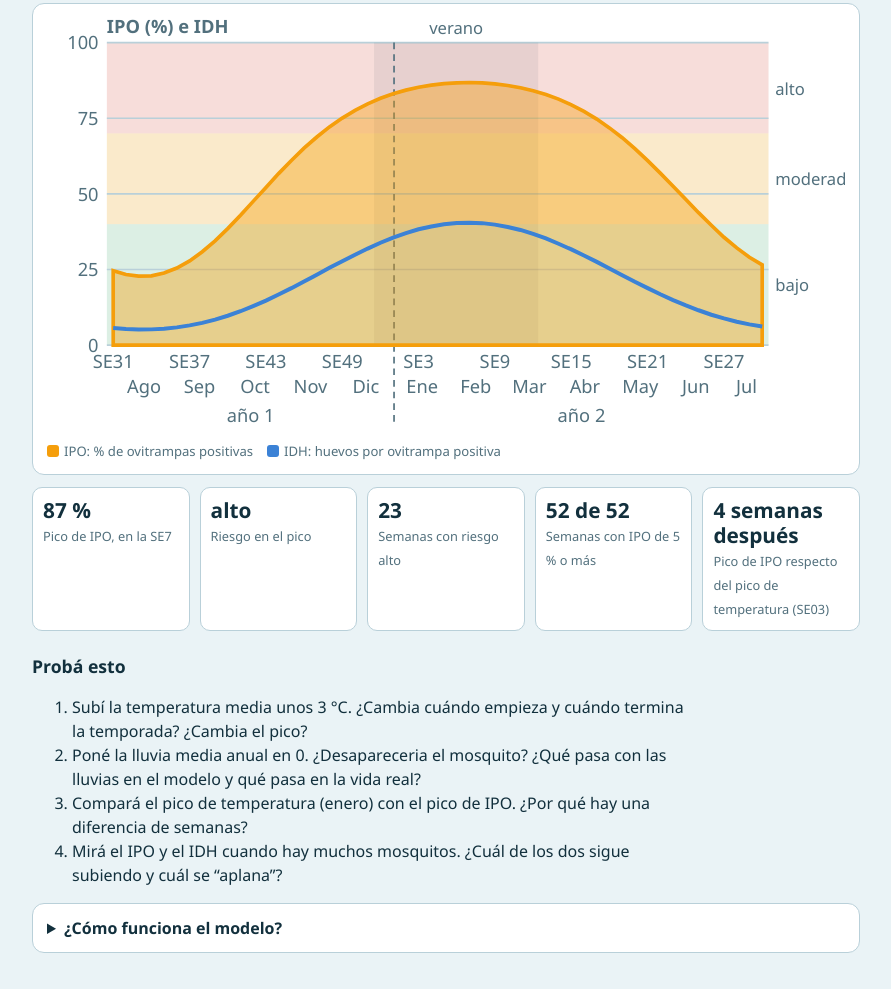
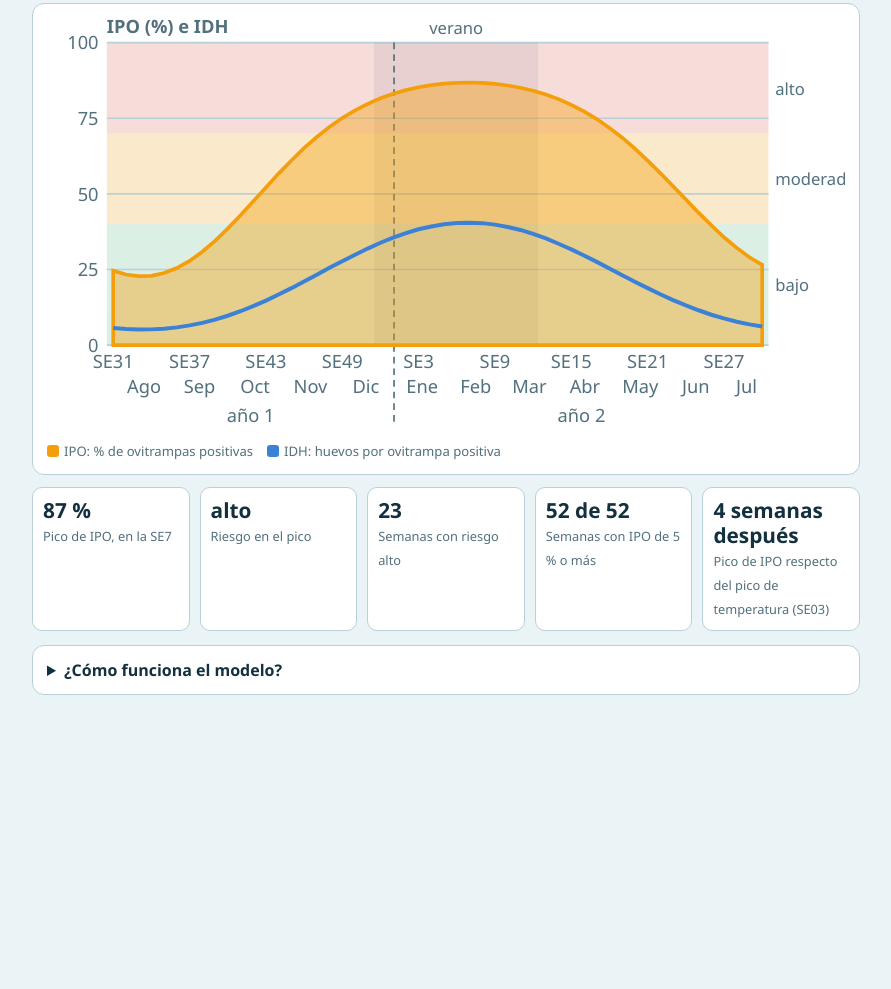
Before and after one commit to carlossanchezarg/simulador_IDH_IPO_Mosquito, a plain HTML site: page index.html in a window 1280 px wide. Shown: the part 905-1894 px from the top of the page, without its empty margins (194-1085 px from the left). After the commit the page ends 1636 px from the top, so only its background shows below. Drawn offline with Linux system fonts and the light colour scheme.

Commit message:
se sacan preguntas quee van a estar en la ficha

```diff
--- a/index.html
+++ b/index.html
@@ -44,7 +44,7 @@ code{font-size:.9em}
 
 <div class="box">
 <div class="ctl">
-<label>Temperatura media anual <b id="vtm"></b><input type="range" id="tm" min="10" max="26" step="0.5" value="20"></label>
+<label>Temperatura media anual <b id="vtm"></b><input type="range" id="tm" min="10" max="32" step="0.5" value="20"></label>
 <label>Diferencia verano–invierno <b id="vamp"></b><input type="range" id="amp" min="0" max="10" step="0.5" value="6"></label>
 <label>Lluvia semanal media <b id="vr"></b><input type="range" id="r" min="0" max="60" step="1" value="20"></label>
 <label>Lluvia concentrada en verano <b id="vc"></b><input type="range" id="c" min="0" max="100" step="5" value="60"></label>
@@ -65,14 +65,6 @@ code{font-size:.9em}
 <div class="box"><div id="c2"></div>
 <div class="leg"><span><i style="background:#f59e0b"></i>IPO: % de ovitrampas positivas</span><span><i style="background:#3b82d6"></i>IDH: huevos por ovitrampa positiva</span></div></div>
 <div class="kpi" id="kpi"></div>
-
-<h2>Probá esto</h2>
-<ol class="try">
-<li>Subí la temperatura media unos 3 °C. ¿Cambia cuándo empieza y cuándo termina la temporada? ¿Cambia el pico?</li>
-<li>Poné la lluvia media anual en 0. ¿Desapareceria el mosquito? ¿Qué pasa con las lluvias en el modelo y qué pasa en la vida real?</li>
-<li>Compará el pico de temperatura (enero) con el pico de IPO. ¿Por qué hay una diferencia de semanas?</li>
-<li>Mirá el IPO y el IDH cuando hay muchos mosquitos. ¿Cuál de los dos sigue subiendo y cuál se “aplana”?</li>
-</ol>
 
 <details class="box"><summary>¿Cómo funciona el modelo?</summary>
 <ol>
```
